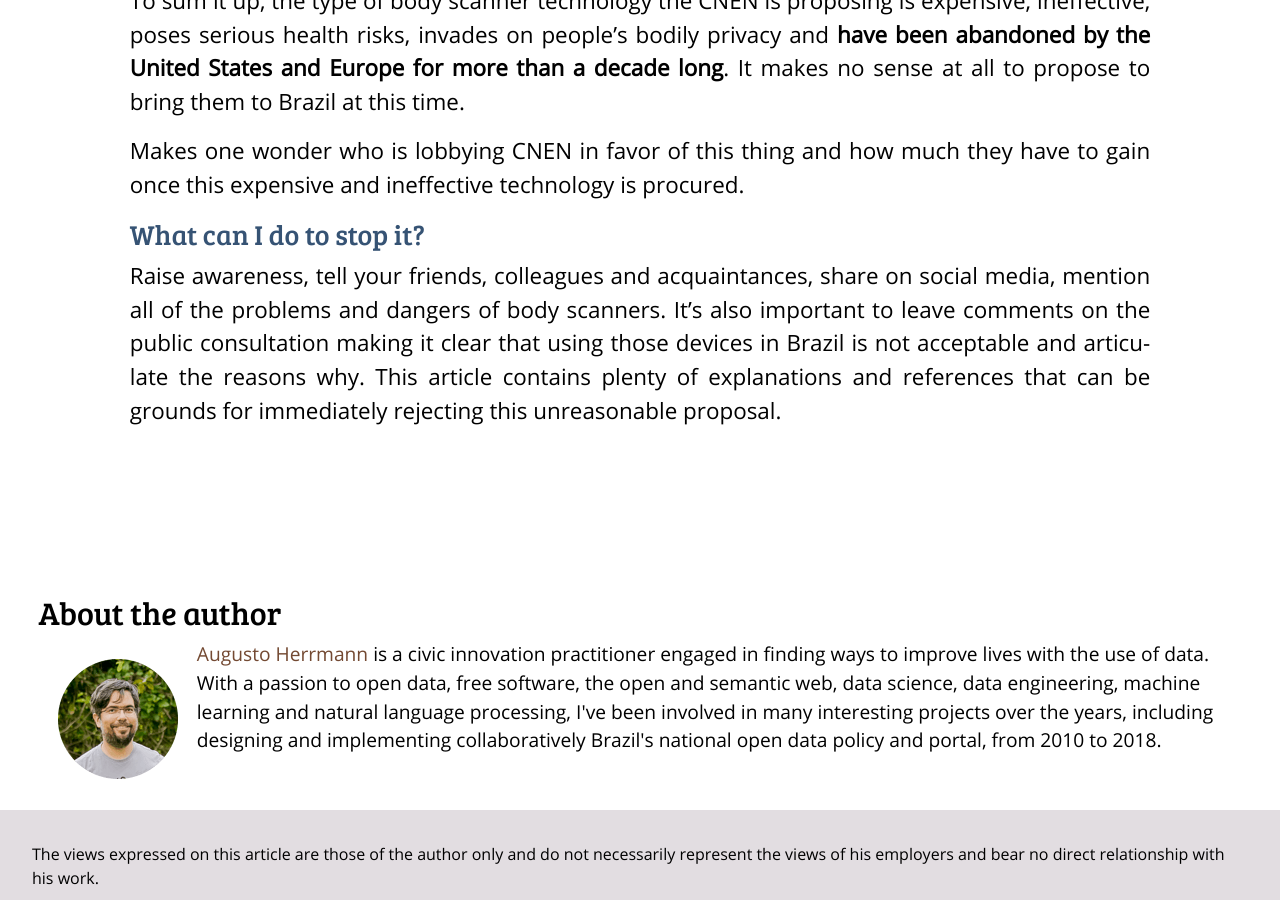
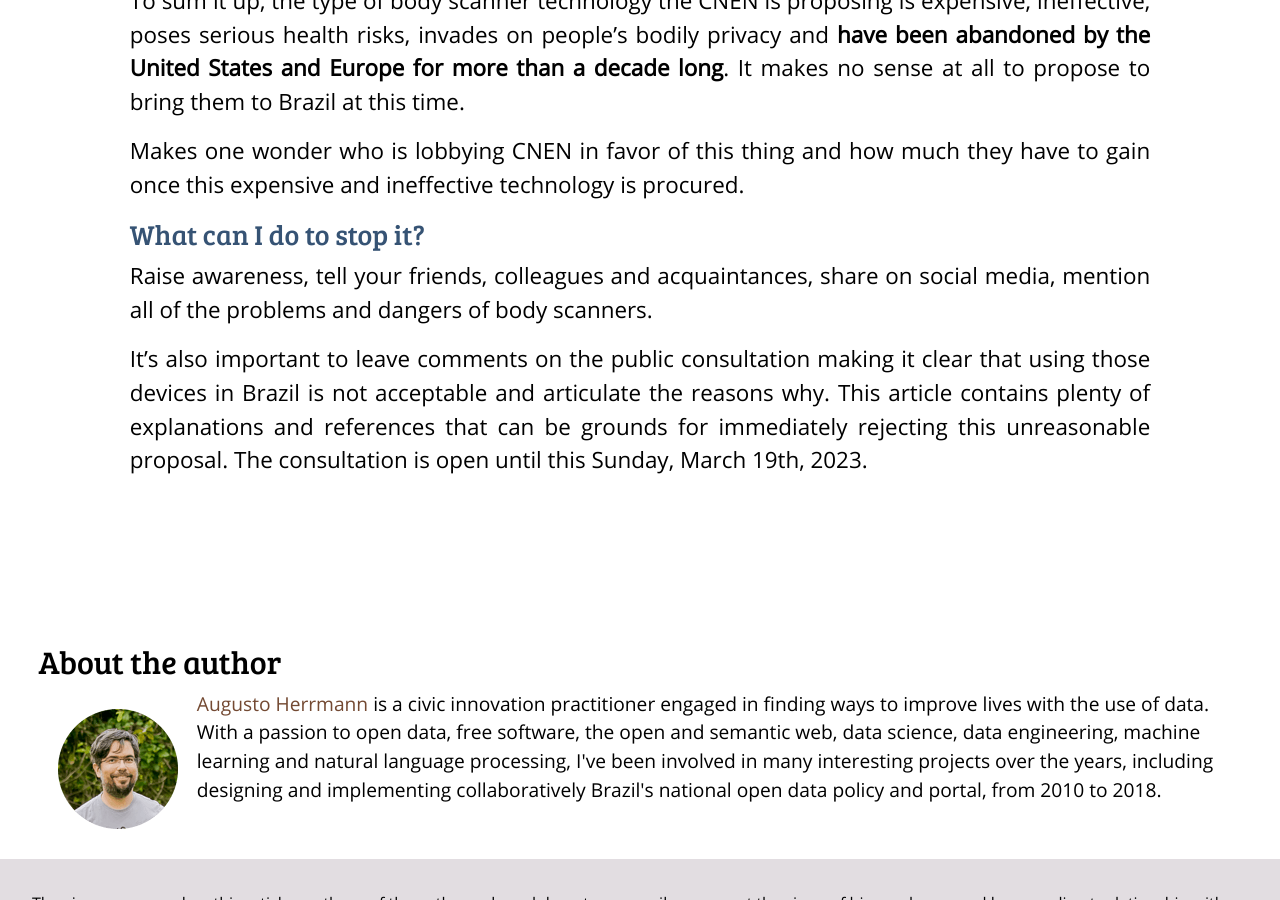
Before and after one commit to augusto-herrmann/augusto-herrmann.github.io, a Jekyll site: the page built from _posts/2023-03-12-cnen-and-the-return-of-the-body-snatchers.md, in a window 1280 px wide and 900 px high, scrolled down 12375 px. Built offline with Jekyll 4.4.1, drawn with Linux system fonts in a browser that asks for light colours.

Commit message:
Add the public consultation's closing date

```diff
--- a/_posts/2023-03-12-cnen-and-the-return-of-the-body-snatchers.md
+++ b/_posts/2023-03-12-cnen-and-the-return-of-the-body-snatchers.md
@@ -527,8 +527,11 @@ procured.
 
 Raise awareness, tell your friends, colleagues and acquaintances, share
 on social media, mention all of the problems and dangers of body
-scanners. It's also important to leave comments on the public
-consultation making it clear that using those devices in Brazil is not
-acceptable and articulate the reasons why. This article contains plenty
-of explanations and references that can be grounds for immediately
-rejecting this unreasonable proposal.
+scanners.
+
+It's also important to leave comments on the public consultation making
+it clear that using those devices in Brazil is not acceptable and
+articulate the reasons why. This article contains plenty of explanations
+and references that can be grounds for immediately rejecting this
+unreasonable proposal. The consultation is open until this Sunday, March
+19th, 2023.
```
Also changed, not shown: _posts/2023-03-12-a-cnen-e-o-retorno-dos-invasores-de-corpos.md (+7 -5 lines).
